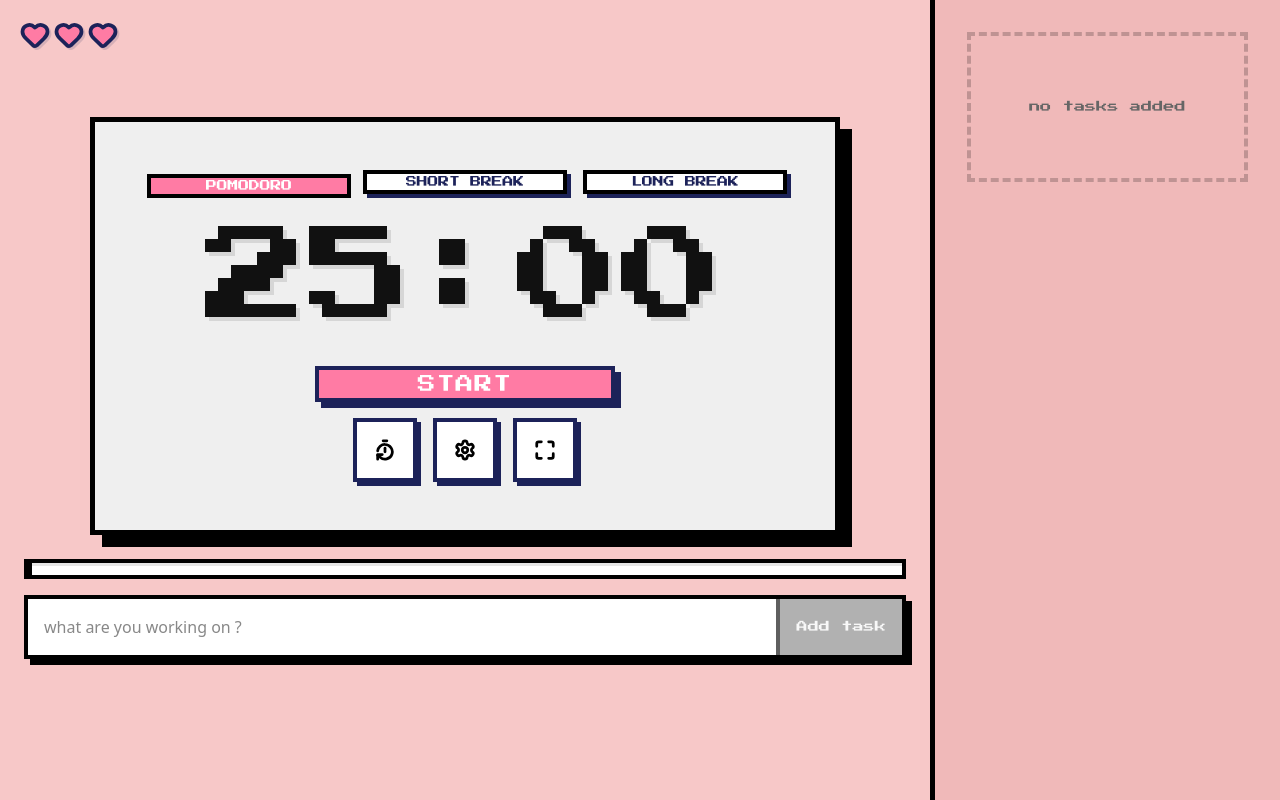
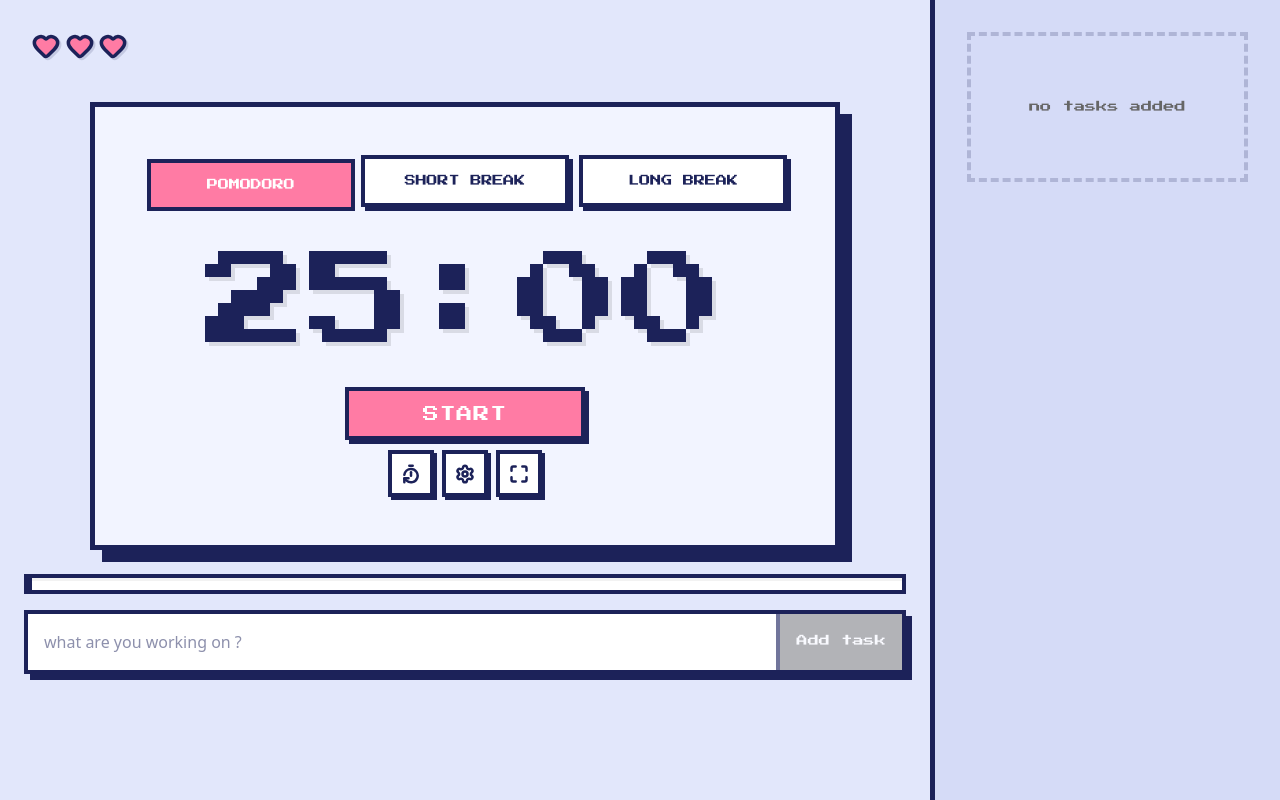
Before and after one commit to SepideNorouzi/pomodoro-timer, a React (Vite) app: page / in a window 1280 px wide. Built offline with nearby package versions, Linux system fonts and the light colour scheme.

Commit message:
retouch design & fix bugs

```diff
--- a/src/App.css
+++ b/src/App.css
@@ -1,12 +1,12 @@
 @import "tailwindcss";
 
 :root {
-  --pink: #ff6368;
-  --pink-dark: #ff4b57;
-  --panel: #efefef;
-  --black: #111;
-  --bg-color: #f7c8c8;
-  --sidebar-bg: #f0b9b9;
+  --pink: #ff7ba4; /* The vibrant bubblegum pink from the HP/EXP bars */
+  --pink-dark: #e65c87; /* A deeper tone for active button shadows */
+  --panel: #f2f4ff; /* The ice-blue/lavender white inside the panels */
+  --black: #1c2259; /* CRUCIAL: The dark arcade indigo used for ALL outlines/text */
+  --bg-color: #e2e7fb; /* The ultra-soft background tone */
+  --sidebar-bg: #d5dbf7; /* The slightly darker slate-lavender layout tone */
 }
 
 body {
@@ -32,30 +32,29 @@
    ========================================= */
 
 .pixel-shadow {
-  box-shadow: 8px 8px 0 #000;
+  box-shadow: 8px 8px 0 var(--black);
 }
 
 .pixel-border {
-  border: 4px solid #000;
+  border: 4px solid var(--black);
 }
 
 .pixel-button {
-  border: 4px solid #000;
+  border: 4px solid var(--black);
   background: var(--panel);
-  box-shadow: 4px 4px 0 #000;
+  box-shadow: 4px 4px 0 var(--black);
   transition: all 0.1s ease-in-out;
   cursor: pointer;
 }
 
 .pixel-button:hover {
   transform: translate(-2px, -2px);
-  box-shadow: 6px 6px 0 #000;
+  box-shadow: 6px 6px 0 var(--black);
 }
 
-/* Authentic arcade button press */
 .pixel-button:active {
   transform: translate(4px, 4px);
-  box-shadow: 0px 0px 0 #000;
+  box-shadow: 0px 0px 0 var(--black);
 }
 
 /* =========================================
@@ -64,8 +63,9 @@
 
 .app {
   display: flex;
-  flex-direction: column; /* Stack vertically on mobile */
+  flex-direction: column;
   min-height: 100vh;
+  position: relative; /* CRUCIAL: Anchors absolute coordinates on desktop */
 }
 
 /* Desktop Layout */
@@ -90,20 +90,19 @@
 
 .sidebar {
   background: var(--sidebar-bg);
-  border-top: 5px solid #000; /* Separator for mobile */
+  border-top: 5px solid var(--black);
   padding: 1.5rem;
   display: flex;
   flex-direction: column;
   gap: 1rem;
 }
 
-/* Desktop Sidebar */
 @media (min-width: 1024px) {
   .sidebar {
-    width: 350px; /* Fixed width on desktop */
+    width: 350px;
     min-height: 100vh;
     border-top: none;
-    border-left: 5px solid #000;
+    border-left: 5px solid var(--black);
     padding: 2rem;
   }
 }
@@ -120,21 +119,20 @@
   display: flex;
   flex-direction: column;
   align-items: center;
-  gap: 1.5rem;
+  gap: 1rem; /* Reduced from 1.5rem to pull elements together */
   padding: 1.5rem;
   background: var(--panel);
-  border: 5px solid #000;
-  box-shadow: 8px 8px 0 #000;
+  border: 5px solid var(--black);
+  box-shadow: 8px 8px 0 var(--black);
 }
 
 @media (min-width: 768px) {
   .timer-container {
     padding: 3rem;
-    gap: 2rem;
-    box-shadow: 12px 12px 0 #000; /* Deeper shadow on big screens */
+    gap: 1.25rem; /* Reduced from 2rem to keep layout close on desktop */
+    box-shadow: 12px 12px 0 var(--black);
   }
 }
-
 
 /* =========================================
    CLOCK DISPLAY
@@ -142,7 +140,7 @@
 
 .timer-display {
   background: transparent;
-  padding: 0;
+  padding: 0.5rem 0; /* Minimized to bring numbers closer to the START button */
   text-align: center;
 }
 
@@ -150,7 +148,7 @@
   font-size: 3.5rem; /* Mobile default */
   line-height: 1;
   font-weight: normal;
-  text-shadow: 4px 4px 0px rgba(0,0,0,0.1); /* Subtle retro 3D effect */
+  text-shadow: 4px 4px 0px rgba(0, 0, 0, 0.1); /* Subtle retro 3D effect */
 }
 
 @media (min-width: 480px) {
@@ -166,14 +164,14 @@
 }
 
 /* =========================================
-   BUTTONS
+   BUTTONS (Primary Wide Brick / Secondary Micro Squares)
    ========================================= */
 
 .timer-controls {
   display: flex;
   flex-direction: column;
-  align-items: center;
-  gap: 1rem;
+  align-items: center; /* This keeps the small buttons perfectly centered under the main button */
+  gap: 0.65rem;        /* Snug vertical distance between the two rows */
   width: 100%;
 }
 
@@ -181,55 +179,116 @@
   font-family: inherit;
   background: var(--pink);
   color: white;
-  border: 4px solid #000;
-  padding: 1.25rem 2.5rem;
+  border: 4px solid var(--black);
+  padding: 0.65rem 0; /* Wide, flat brick proportions */
   font-size: 1rem;
-  box-shadow: 6px 6px 0 #000;
+  text-transform: uppercase;
+  letter-spacing: 0.05em;
+  box-shadow: 4px 4px 0 var(--black);
   cursor: pointer;
   transition: all 0.1s;
   width: 100%;
-  max-width: 300px;
-}
-
-@media (min-width: 768px) {
-  .timer-controls__primary {
-    padding: 1.5rem 4rem;
-    font-size: 1.2rem;
-  }
+  max-width: 240px; /* The START button stays a nice wide arcade platform */
+  text-align: center;
 }
 
 .timer-controls__primary:active {
-  transform: translate(6px, 6px);
-  box-shadow: 0px 0px 0 #000;
+  transform: translate(4px, 4px);
+  box-shadow: 0px 0px 0 var(--black);
 }
 
 .timer-controls__secondary {
   display: flex;
-  gap: 1rem;
+  justify-content: space-between;
+  gap: 0.5rem;      /* Tighter horizontal gaps between the small squares */
+  width: 100%;
+  max-width: 155px; /* CRUCIAL: Shrinks this entire row so it sits narrowly beneath the START button */
 }
 
 .timer-controls__icon-btn {
-  width: 50px;
-  height: 50px;
-  border: 4px solid #000;
+  flex: 1;
+  aspect-ratio: 1 / 1; /* Forces perfect architectural tiny squares */
+  height: auto;
+  border: 4px solid var(--black);
   background: white;
-  box-shadow: 4px 4px 0 #000;
-  font-size: 1rem;
+  box-shadow: 3px 3px 0 var(--black); /* Slightly smaller shadow for micro proportions */
   cursor: pointer;
   transition: all 0.1s;
+  display: flex;
+  align-items: center;
+  justify-content: center;
+}
+
+.timer-controls__icon-btn:active {
+  transform: translate(3px, 3px);
+  box-shadow: 0 0 0 var(--black);
+}
+
+/* =========================================
+   MODE SELECTOR (Sleek Retro Toggles)
+   ========================================= */
+
+.mode-selector {
+  display: flex;
+  flex-direction: row;
+  flex-wrap: nowrap;
+  width: 100%;
+  justify-content: space-between;
+  gap: 0.4rem;
+  margin-bottom: 1rem;
 }
 
 @media (min-width: 768px) {
-  .timer-controls__icon-btn {
-    width: 60px;
-    height: 60px;
-    font-size: 1.1rem;
+  .mode-selector {
+    gap: 0.65rem;
   }
 }
 
-.timer-controls__icon-btn:active {
+.mode-selector__btn {
+  flex: 1;
+  min-width: 0;
+  text-align: center;
+  white-space: nowrap;
+  display: flex;
+  align-items: center;
+  justify-content: center;
+  font-family: inherit;
+  font-size: 0.25rem; /* Crisp, tiny micro arcade text font size */
+  text-transform: uppercase;
+  letter-spacing: -0.02em;
+  padding:  20px;
+  border: 4px solid var(--black);
+  background: white;
+  color: var(--black);
+  box-shadow: 4px 4px 0 var(--black);
+  cursor: pointer;
+  transition: all 0.075s ease-in-out;
+  user-select: none;
+}
+
+@media (min-width: 360px) {
+  .mode-selector__btn {
+    font-size: 0.6rem;
+  }
+}
+
+@media (min-width: 768px) {
+  .mode-selector__btn {
+    font-size: 0.7rem;
+    padding: 0.85rem 0.5rem;
+  }
+}
+
+.mode-selector__btn:not(.is-active):active {
   transform: translate(4px, 4px);
-  box-shadow: 0 0 0 #000;
+  box-shadow: 0px 0px 0 var(--black);
+}
+
+.mode-selector__btn.is-active {
+  background: var(--pink);
+  color: white;
+  transform: translate(4px, 4px);
+  box-shadow: 0px 0px 0 var(--black);
 }
 
 /* =========================================
@@ -239,16 +298,16 @@
 .progress-bar {
   width: 100%;
   height: 20px;
-  border: 4px solid #000;
+  border: 4px solid var(--black);
   background: white;
   overflow: hidden;
-  box-shadow: inset 3px 3px 0 rgba(0,0,0,0.1);
+  box-shadow: inset 3px 3px 0 rgba(0, 0, 0, 0.05);
 }
 
 .progress-bar__fill {
   height: 100%;
   background: var(--pink);
-  border-right: 4px solid #000;
+  border-right: 4px solid var(--black);
   transition: width 1s linear;
 }
 
@@ -256,12 +315,87 @@
    TASKS
    ========================================= */
 
+   .task-item {
+  display: flex;
+  align-items: center;
+  justify-content: space-between;
+  min-height: 68px;
+  padding: 0.75rem 1.15rem; /* Creates a comfortable, premium gutter away from border frames */
+  width: 100%;
+  background: white;
+  color: var(--black);
+  border: 4px solid var(--black);
+  box-shadow: 4px 4px 0 var(--black);
+  cursor: pointer;
+  user-select: none;
+  transition: all 0.075s ease-in-out;
+}
+
+.task-item:hover {
+  transform: translate(-2px, -2px);
+  box-shadow: 6px 6px 0 var(--black);
+}
+
+.task-item:active {
+  transform: translate(4px, 4px);
+  box-shadow: 0px 0px 0 var(--black);
+}
+
+/* Selected Task Active State configuration */
+.task-item.is-active {
+  background: var(--pink);
+  color: white;
+}
+
+.task-item__name {
+  flex: 1;
+  text-align: left;
+  font-family: system-ui, sans-serif; /* Keep task titles highly readable */
+  font-weight: bold;
+  font-size: 0.95rem;
+  overflow: hidden;
+  text-overflow: ellipsis;
+  white-space: nowrap;
+  padding-right: 1rem; /* Keeps long names from colliding into the delete icon */
+}
+
+.task-item__delete-btn {
+  display: flex;
+  align-items: center;
+  justify-content: center;
+  padding: 0.5rem;
+  background: transparent;
+  border: none;
+  cursor: pointer;
+  color: var(--pink);
+  transition: transform 0.1s;
+}
+
+.task-item__delete-btn:hover {
+  transform: scale(1.15);
+}
+
+/* Shifts the delete button to match white context color styles when active */
+.task-item.is-active .task-item__delete-btn {
+  color: white;
+  opacity: 0.9;
+}
+
+.task-item__duration {
+  min-width: 80px; /* Locks typography boundary from shifting layout sizes */
+  text-align: right;
+  font-family: inherit; /* Inherits system pixel-font styles */
+  font-size: 0.65rem;
+  font-weight: normal;
+  letter-spacing: 0.02em;
+}
+
 .task-input {
   display: flex;
   flex-direction: column;
   background: var(--panel);
-  border: 4px solid #000;
-  box-shadow: 6px 6px 0 #000;
+  border: 4px solid var(--black);
+  box-shadow: 6px 6px 0 var(--black);
   margin-bottom: 1.5rem;
 }
 
@@ -289,7 +423,7 @@
   background: var(--pink);
   color: white;
   border: none;
-  border-top: 4px solid #000; /* Border for stacked mobile */
+  border-top: 4px solid var(--black);
   padding: 1rem;
   font-family: "Press Start 2P", cursive;
   font-size: 0.7rem;
@@ -300,7 +434,7 @@
 @media (min-width: 480px) {
   .task-input__btn {
     border-top: none;
-    border-left: 4px solid #000;
+    border-left: 4px solid var(--black);
   }
 }
 
@@ -313,7 +447,7 @@
 .task-list {
   display: flex;
   flex-direction: column;
-  gap: 0.75rem;
+  gap: 0.65rem;
 }
 
 .task-list--empty {
@@ -321,7 +455,7 @@
   justify-content: center;
   min-height: 150px;
   text-align: center;
-  border: 4px dashed rgba(0,0,0,0.2);
+  border: 4px dashed rgba(28, 34, 89, 0.2);
   background: transparent;
 }
 
@@ -334,8 +468,37 @@
 .task-list__header {
   display: flex;
   justify-content: space-between;
-  padding: 0.5rem 0;
-  border-bottom: 4px solid #000;
-  font-size: 0.6rem;
+  padding: 0.5rem 1.15rem; /* Matches card inner spacing exactly */
+  border-bottom: 4px solid var(--black);
+  font-size: 0.65rem;
+  text-transform: uppercase;
+  letter-spacing: 0.05em;
   margin-bottom: 0.5rem;
 }
+
+/* =========================================
+   LIFE COUNTER (Dynamic Context Positioning)
+   ========================================= */
+
+.life-counter {
+  display: flex;
+  flex-direction: row;
+  gap: 0.35rem;
+  justify-content: center; /* Centers the hearts perfectly on mobile */
+  width: 100%;
+  margin-bottom: 0.5rem;    /* Sets a clean gap directly above the timer container */
+  user-select: none;
+  pointer-events: none;
+  z-index: 40;
+}
+
+/* Desktop absolute realignment */
+@media (min-width: 1024px) {
+  .life-counter {
+    position: absolute;    /* Pulls it out of flow to stick it to the page coordinate */
+    top: 2rem;
+    left: 2rem;
+    width: auto;           /* Removes full width row scaling */
+    margin-bottom: 0;      /* Clears out mobile spacer spacing */
+  }
+}
--- a/src/components/TimerPanel/ModeSelector.tsx
+++ b/src/components/TimerPanel/ModeSelector.tsx
@@ -12,28 +12,14 @@
   const { mode, setMode } = useTimerContext();
 
   return (
-    <div className="flex flex-row flex-nowrap w-full justify-between gap-2 md:gap-4">
+    <div className="mode-selector">
       {MODES.map(({ value, label }) => {
         const isActive = mode === value;
 
         return (
           <button
             key={value}
-            className={`
-              flex-1 min-w-0 text-center whitespace-nowrap
-              flex items-center justify-center
-              font-inherit text-[8px] min-[360px]:text-[10px] md:text-[11px] uppercase tracking-tight
-              py-4 md:py-5 px-2 md:px-4
-              border-4 border-black
-              transition-all duration-75 ease-in-out
-              cursor-pointer select-none
-              ${
-                isActive
-                  ? "bg-[#ff7ba4] text-white translate-x-[4px] translate-y-[4px] shadow-none"
-                  : "bg-white text-[#1c2259] shadow-[4px_4px_0px_#1c2259] active:translate-x-[4px] active:translate-y-[4px] active:shadow-none"
-              }
-                border-4 border-[#1c2259]
-            `}
+            className={`mode-selector__btn ${isActive ? "is-active" : ""}`}
             onClick={() => setMode(value)}
             type="button"
             aria-pressed={isActive}
--- a/src/components/TimerPanel/TimerControls.tsx
+++ b/src/components/TimerPanel/TimerControls.tsx
@@ -7,100 +7,57 @@
   onExpand: () => void;
 }
 
-//   Row 1: the main action button ("start" / "pause")
-//   Row 2: three icon buttons
 const TimerControls: React.FC<TimerControlsProps> = ({
   onSettings,
   onExpand,
 }) => {
   const { status, start, pause, reset } = useTimerContext();
-  // The primary button toggles between start and pause based on timer status.
-  // "idle" and "paused" both show "start", they both mean "the timer is not running".
   const isRunning = status === "running";
 
   return (
-    <div className="flex flex-col items-center gap-4 w-full">
-      {/* Primary Action Button */}
+    <div className="timer-controls">
+      {/* Primary Action Button - Wide horizontal block */}
       <button
-        className="
-          w-full max-w-[300px]
-          font-inherit text-white text-base md:text-lg uppercase tracking-wider
-bg-[#ff7ba4]
-border-4 border-[#1c2259]
-shadow-[6px_6px_0px_#1c2259]
-          py-4 px-10
-          shadow-[6px_6px_0px_#1c2259]
-          transition-all duration-75 ease-in-out
-          cursor-pointer select-none
-          active:translate-x-[6px] active:translate-y-[6px] active:shadow-none
-        "
+        className="timer-controls__primary"
         onClick={isRunning ? pause : start}
         type="button"
       >
         {isRunning ? "pause" : "start"}
       </button>
 
-      {/* Secondary Action Buttons */}
-      <div className="flex gap-4">
+      {/* Secondary Action Buttons - Flush layout aligned perfectly to the corners */}
+      <div className="timer-controls__secondary">
         {/* Reset Button */}
         <button
-          className="
-            w-14 h-14 md:w-16 md:h-16
-            flex items-center justify-center
-            bg-white text-black
-            border-4 border-[#1c2259]
-            shadow-[4px_4px_0px_#1c2259]
-            transition-all duration-75 ease-in-out
-            cursor-pointer
-            active:translate-x-[4px] active:translate-y-[4px] active:shadow-none
-          "
+          className="timer-controls__icon-btn"
           onClick={reset}
           type="button"
           title="Reset timer"
           aria-label="Reset timer"
         >
-          {/* strokeWidth={3} gives it a heavy, bold, retro cartoon ink outline */}
-          <TimerReset size={22} strokeWidth={3} />
+          <TimerReset size={20} strokeWidth={3} />
         </button>
 
         {/* Settings Button */}
         <button
-          className="
-            w-14 h-14 md:w-16 md:h-16
-            flex items-center justify-center
-            bg-white text-black
-            border-4 border-[#1c2259]
-            shadow-[4px_4px_0px_#1c2259]
-            transition-all duration-75 ease-in-out
-            cursor-pointer
-            active:translate-x-[4px] active:translate-y-[4px] active:shadow-none
-          "
+          className="timer-controls__icon-btn"
           onClick={onSettings}
           type="button"
           title="Settings"
           aria-label="Settings"
         >
-          <Settings size={22} strokeWidth={3} />
+          <Settings size={20} strokeWidth={3} />
         </button>
 
         {/* Expand Button */}
         <button
-          className="
-            w-14 h-14 md:w-16 md:h-16
-            flex items-center justify-center
-            bg-white text-black
-            border-4 border-[#1c2259]
-            shadow-[4px_4px_0px_#1c2259]
-            transition-all duration-75 ease-in-out
-            cursor-pointer
-            active:translate-x-[4px] active:translate-y-[4px] active:shadow-none
-          "
+          className="timer-controls__icon-btn"
           onClick={onExpand}
           type="button"
           title="Expand"
           aria-label="Expand"
         >
-          <Maximize size={22} strokeWidth={3} />
+          <Maximize size={20} strokeWidth={3} />
         </button>
       </div>
     </div>
--- a/src/components/Ui/LifeCounter.tsx
+++ b/src/components/Ui/LifeCounter.tsx
@@ -3,13 +3,13 @@
 
 const LifeCounter: React.FC = () => {
   return (
-    <div className="fixed top-5 left-5 z-[100] flex flex-row gap-1 select-none pointer-events-none">
+    <div className="life-counter">
       {[1, 2, 3].map((heartId) => (
         <div
           key={heartId}
           className="drop-shadow-[2px_2px_0px_rgba(28,34,89,0.15)]"
         >
-          <Heart size={30} fill="#ff7ba4" stroke="#1c2259" strokeWidth={3} />
+          <Heart size={28} fill="#ff7ba4" stroke="#1c2259" strokeWidth={3} />
         </div>
       ))}
     </div>
```
Also changed, not shown: src/components/Sidebar/TaskItem.tsx (+9 -22 lines).
